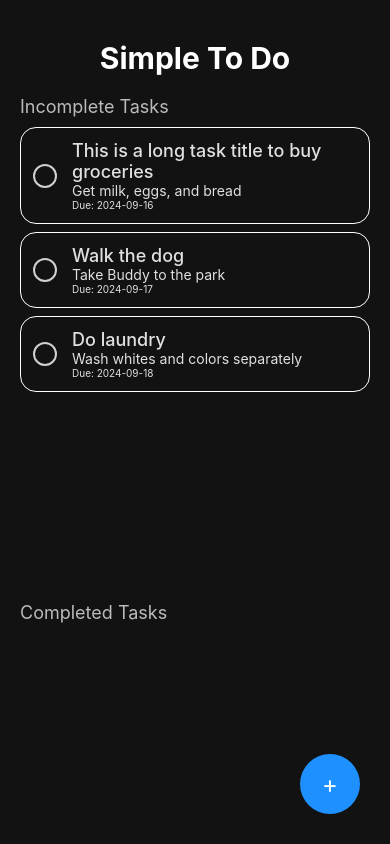
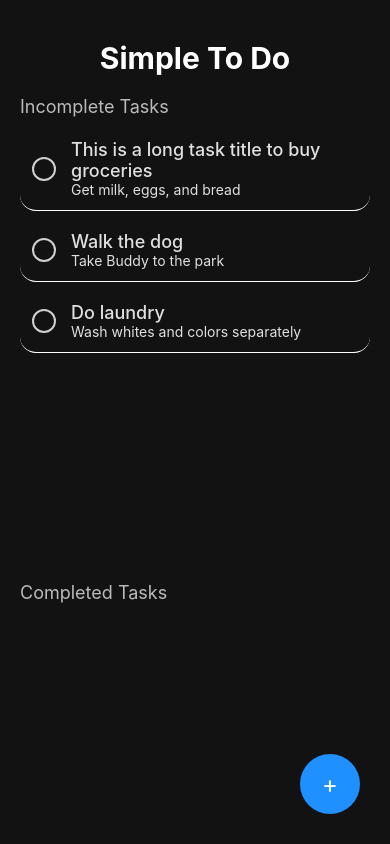
Before and after one commit to ChanAbay-abay/SimpleToDo, a React Native app: screen / in a window 390 px wide. Built offline with nearby package versions, Linux system fonts and the light colour scheme.

Commit message:
removed due date from view and made size for tasks dynamic

```diff
--- a/components/toDoItem.js
+++ b/components/toDoItem.js
@@ -28,12 +28,14 @@ const ToDoItem = ({
         >
           {title}
         </Text>
-        <Text style={[styles.taskDesc, completed && styles.completedTaskDesc]}>
-          {desc}
-        </Text>
-        <Text style={[styles.dateDue, completed && styles.completedDateDue]}>
+        {desc ? ( //if field not empty then display
+          <Text style={[styles.taskDesc, completed && styles.completedText]}>
+            {desc}
+          </Text>
+        ) : null}
+        {/* <Text style={[styles.dateDue, completed && styles.completedText]}>
           Due: {due}
-        </Text>
+        </Text> */}
       </View>
     </TouchableOpacity>
   );
--- a/components/toDoItemStyles.js
+++ b/components/toDoItemStyles.js
@@ -7,7 +7,8 @@ const styles = StyleSheet.create({
   taskContainer: {
     padding: 12,
     backgroundColor: currentTheme.backgroundColor,
-    borderWidth: 1,
+    // borderWidth: 1,
+    borderBottomWidth: 0.5,
     borderColor: "white",
     flexDirection: "row",
     borderRadius: 16,
```
